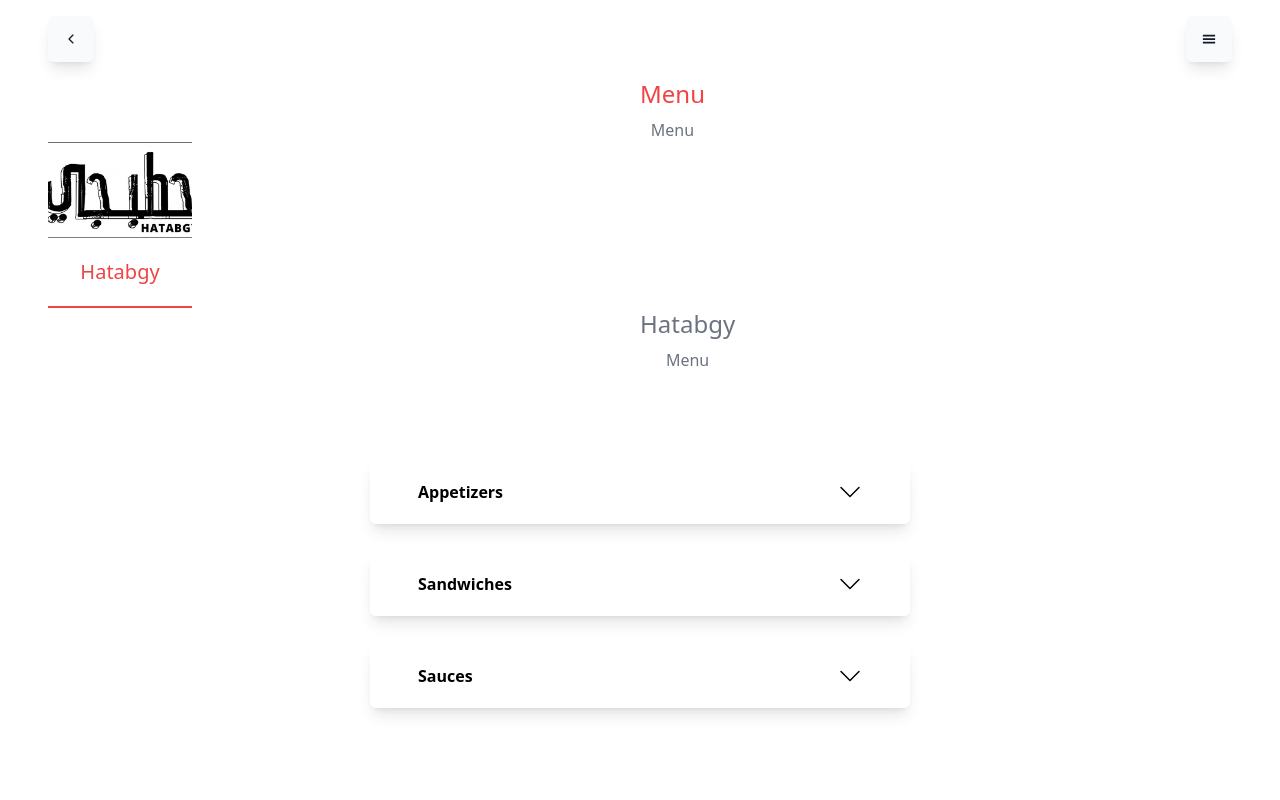
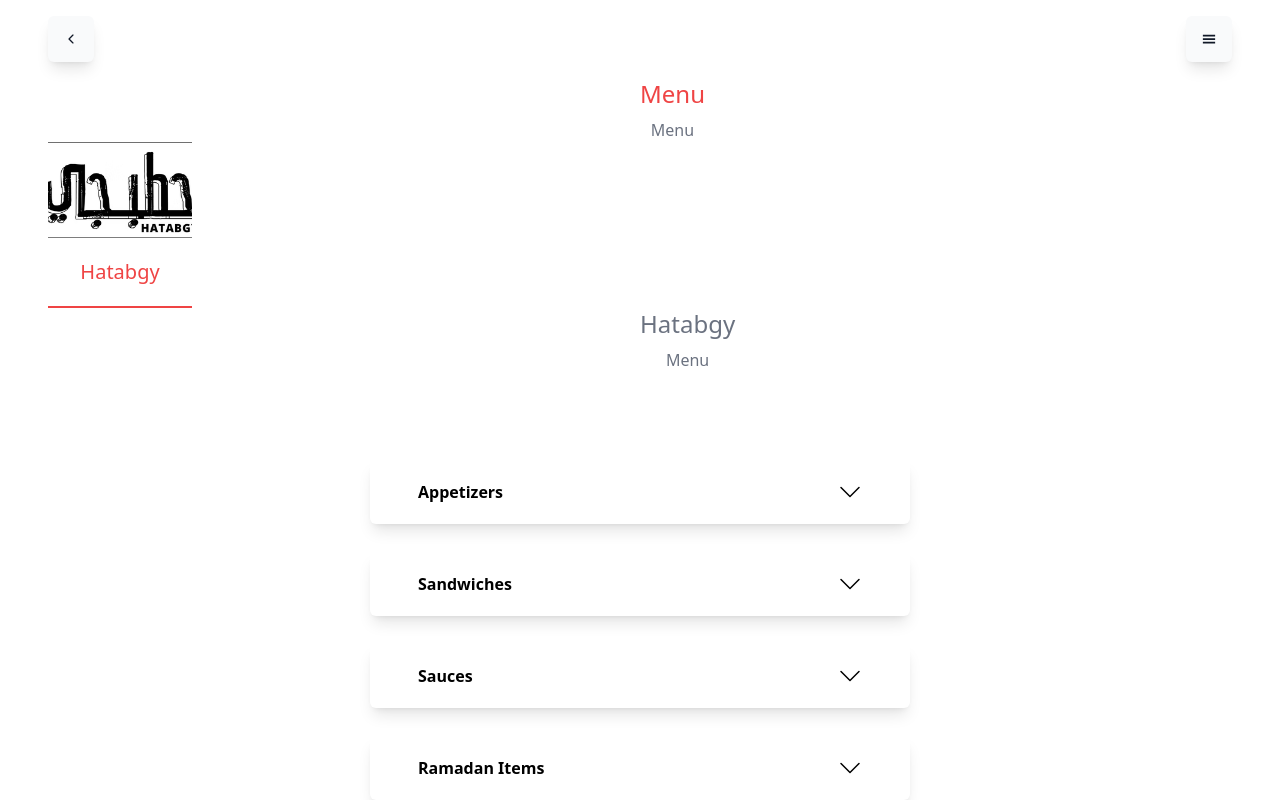
Before and after one commit to nagarajpandith/le-waks-menu, a Next.js app: page /menu in a window 1280 px wide. Shown: the top 800 px of the page. Built offline with nearby package versions, Linux system fonts and the light colour scheme.

Commit message:
fixed bugs

```diff
--- a/components/accordion/index.js
+++ b/components/accordion/index.js
@@ -71,6 +71,72 @@ const Accordion = () => {
         },
       ]
     },
+    {
+      id: 4,
+      category: "Ramadan Items",
+      dishes: [
+        {
+          dish: "Caesar Salad",
+          image: "https://unsplash.it/100/100",
+          price: "36.00",
+          desc: "Caesar Salad Served with Chicken Shawarma",
+          new: 0,
+          spcl: 0
+        },
+        {
+          dish: "Caesar Salad",
+          image: "https://unsplash.it/100/100",
+          price: "45.00",
+          desc: "Caesar Salad Served with Chicken Shawarma",
+          new: 1,
+          spcl: 0
+        },
+      ]
+    },
+    {
+      id: 5,
+      category: "Drinks",
+      dishes: [
+        {
+          dish: "Caesar Salad",
+          image: "https://unsplash.it/100/100",
+          price: "36.00",
+          desc: "Caesar Salad Served with Chicken Shawarma",
+          new: 0,
+          spcl: 0
+        },
+        {
+          dish: "Caesar Salad",
+          image: "https://unsplash.it/100/100",
+          price: "45.00",
+          desc: "Caesar Salad Served with Chicken Shawarma",
+          new: 1,
+          spcl: 0
+        },
+      ]
+    },
+    {
+      id: 6,
+      category: "Boxes",
+      dishes: [
+        {
+          dish: "Caesar Salad",
+          image: "https://unsplash.it/100/100",
+          price: "36.00",
+          desc: "Caesar Salad Served with Chicken Shawarma",
+          new: 0,
+          spcl: 0
+        },
+        {
+          dish: "Caesar Salad",
+          image: "https://unsplash.it/100/100",
+          price: "45.00",
+          desc: "Caesar Salad Served with Chicken Shawarma",
+          new: 1,
+          spcl: 0
+        },
+      ]
+    },
   ];
 
   return (
```
Also changed, not shown: public/vercel.svg (deleted).
